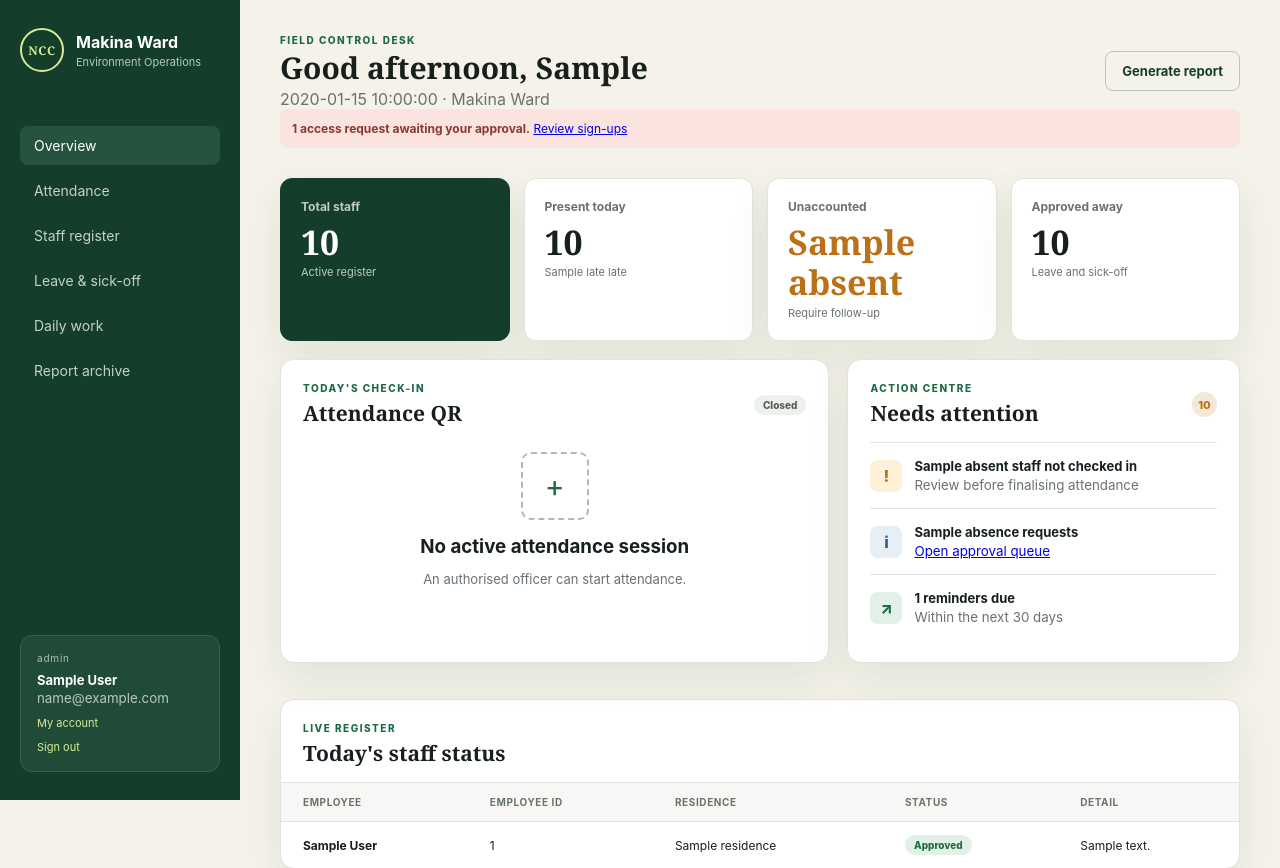
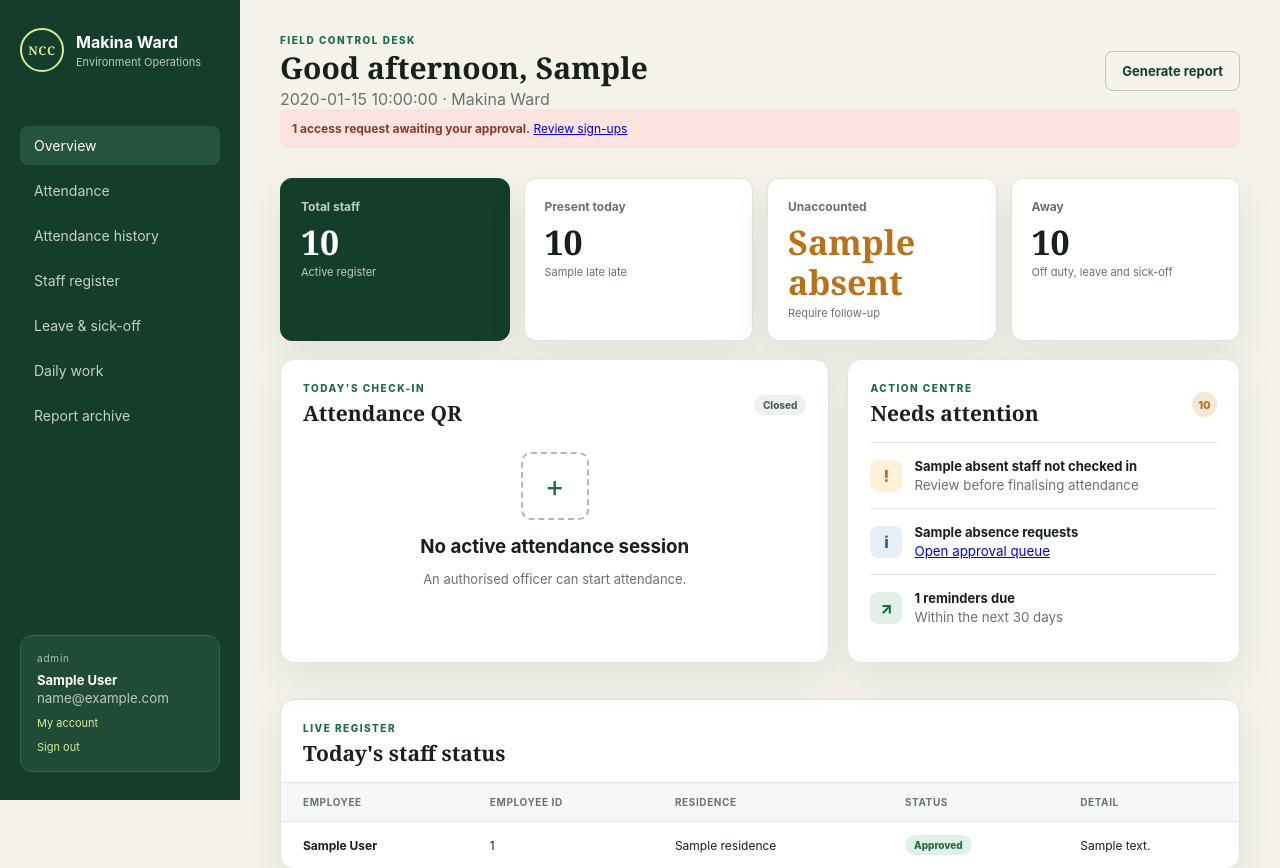
Before and after one commit to comwanga/makina-ward-ops, a FastAPI app: template templates/dashboard.html in a window 1280 px wide. Shown: the top 868 px of the page. Run offline with FastAPI, Linux system fonts and the light colour scheme; the template is opened without the code that fills it: most values are stand-ins (such as "Sample title", 1, 10 or a date in 2020); some libraries are stand-ins or nearby versions.

Commit message:
Add attendance exceptions and history

```diff
--- a/app/main.py
+++ b/app/main.py
@@ -27,7 +27,7 @@ from .importing import normalize_roster_status, parse_roster
 from .models import AccessRequest, AbsenceRequest, Attendance, AttendanceSession, AuditEvent, Document, DocumentClassification, Employee, EmployeeProfile, ReminderDelivery, ReportRecord, User, UserSession, WorkLog, WorkLogDetail, WorkPhoto
 from .notifications import process_leave_reminders
 from .reporting import ai_narrative, build_snapshot, deterministic_narrative, deterministic_recommendations
-from .services import dashboard_data, now, today
+from .services import daily_roster, dashboard_data, now, today
 
 
 ROOT = Path(__file__).resolve().parent.parent
@@ -224,10 +224,11 @@ def dashboard(request: Request, auth: AuthContext | None = Depends(optional_user
     work_logs = db.scalars(select(WorkLog).order_by(WorkLog.work_date.desc(), WorkLog.id.desc()).limit(5)).all()
     deliveries = db.scalars(select(ReminderDelivery).order_by(ReminderDelivery.created_at.desc()).limit(5)).all()
     pending_access = db.scalars(select(AccessRequest).where(AccessRequest.status == "pending").order_by(AccessRequest.created_at)).all() if auth.user.role == "system_admin" else []
+    manual_candidates = [row["employee"] for row in data["roster"] if row["status"] == "absent"]
     return templates.TemplateResponse(
         request=request,
         name="dashboard.html",
-        context={**data, "session": session, "employees": employees, "now": now(), "auth": auth, "csrf": auth.session.csrf_token, "requests": requests, "work_logs": work_logs, "deliveries": deliveries, "pending_access": pending_access},
+        context={**data, "session": session, "employees": employees, "manual_candidates": manual_candidates, "now": now(), "auth": auth, "csrf": auth.session.csrf_token, "requests": requests, "work_logs": work_logs, "deliveries": deliveries, "pending_access": pending_access},
     )
 
 
@@ -328,25 +329,48 @@ def normalized_phone(value: str) -> str:
 
 @app.post("/attendance/supervised")
 def supervised_attendance(
-    request: Request, employee_id: int = Form(...), reason: str = Form(...), csrf_token: str = Form(...),
+    request: Request, employee_id: int = Form(...), attendance_status: str = Form("present"), reason: str = Form(...), csrf_token: str = Form(...),
     auth: AuthContext = Depends(require_roles("ward_officer", "system_admin")), db: Session = Depends(get_db),
 ):
     verify_csrf(auth, csrf_token)
-    if len(reason.strip()) < 5:
+    if len(reason.strip()) < 5 or attendance_status not in {"present", "absent", "off_duty"}:
         raise HTTPException(400, "A reason is required for supervised attendance")
     employee = db.get(Employee, employee_id)
     session = db.scalar(select(AttendanceSession).where(AttendanceSession.work_date == today()).order_by(AttendanceSession.created_at.desc()))
     if not employee or not employee.active or not session:
         raise HTTPException(404, "Employee or today's attendance session was not found")
-    db.add(Attendance(employee_id=employee.id, session_id=session.id, work_date=today(), checked_at=now(), status="late" if now() > session.opens_at + timedelta(minutes=30) else "present"))
+    existing = db.scalar(select(Attendance).where(Attendance.employee_id == employee.id, Attendance.work_date == today()))
+    roster_row = next((row for row in daily_roster(db, today()) if row["employee"].id == employee.id), None)
+    if existing or not roster_row or roster_row["status"] != "absent":
+        raise HTTPException(409, "Manual status is only allowed for staff who did not check in and remain absent")
+    db.add(Attendance(employee_id=employee.id, session_id=session.id, work_date=today(), checked_at=now(), status=attendance_status))
     try:
         db.flush()
-        record_audit(db, request, "attendance_supervised", "employee", employee.id, auth.user.id, reason.strip())
+        record_audit(db, request, "attendance_manual_exception", "employee", employee.id, auth.user.id, f"{attendance_status}: {reason.strip()}")
         db.commit()
     except IntegrityError:
         db.rollback()
         raise HTTPException(409, "Attendance already exists for this employee today")
     return RedirectResponse("/#staff", status_code=303)
+
+
+@app.get("/attendance/history", response_class=HTMLResponse)
+def attendance_history(request: Request, report_date: date | None = None, auth: AuthContext | None = Depends(optional_user), db: Session = Depends(get_db)):
+    if not auth:
+        return redirect_login()
+    selected = report_date or today()
+    data = dashboard_data(db, selected)
+    roster_ids = {row["employee"].id for row in data["roster"]}
+    historical_records = db.scalars(select(Attendance).where(Attendance.work_date == selected)).all()
+    for record in historical_records:
+        if record.employee_id not in roster_ids:
+            data["roster"].append({"employee": record.employee, "status": record.status, "detail": record.checked_at.strftime("%H:%M")})
+            data["counts"][record.status] = data["counts"].get(record.status, 0) + 1
+            data["total"] += 1
+    data["roster"].sort(key=lambda row: row["employee"].full_name)
+    session = db.scalar(select(AttendanceSession).where(AttendanceSession.work_date == selected).order_by(AttendanceSession.created_at.desc()))
+    archived_reports = db.scalars(select(ReportRecord).where(ReportRecord.kind == "daily", ReportRecord.start_date == selected, ReportRecord.end_date == selected).order_by(ReportRecord.created_at.desc())).all()
+    return templates.TemplateResponse(request=request, name="attendance_history.html", context={**data, "selected": selected, "session": session, "archived_reports": archived_reports, "auth": auth, "csrf": auth.session.csrf_token})
 
 
 @app.post("/employees")
--- a/app/reporting.py
+++ b/app/reporting.py
@@ -10,7 +10,7 @@ from .models import AttendanceSession, WorkLog
 from .services import daily_roster
 
 
-STATUSES = ("present", "late", "absent", "leave", "sick_off", "official_duty")
+STATUSES = ("present", "late", "absent", "off_duty", "leave", "sick_off", "official_duty")
 
 
 def date_range(start: date, end: date):
--- a/app/services.py
+++ b/app/services.py
@@ -47,7 +47,7 @@ def daily_roster(db: Session, work_date: date) -> list[dict]:
         absence = absence_by_employee.get(employee.id)
         if record:
             status = record.status
-            detail = record.checked_at.strftime("%H:%M")
+            detail = f"Manual status at {record.checked_at:%H:%M}" if record.status in {"absent", "off_duty"} else record.checked_at.strftime("%H:%M")
         elif absence:
             status = "sick_off" if absence.kind == "sick_off" else ("official_duty" if absence.kind == "official_duty" else "leave")
             detail = f"Returns {absence.return_date.strftime('%d %b')}"
@@ -63,7 +63,7 @@ def daily_roster(db: Session, work_date: date) -> list[dict]:
 
 def dashboard_data(db: Session, work_date: date) -> dict:
     roster = daily_roster(db, work_date)
-    counts = {status: 0 for status in ("present", "late", "absent", "sick_off", "leave")}
+    counts = {status: 0 for status in ("present", "late", "absent", "off_duty", "sick_off", "leave")}
     for row in roster:
         counts[row["status"]] = counts.get(row["status"], 0) + 1
 
--- a/templates/dashboard.html
+++ b/templates/dashboard.html
@@ -3,7 +3,7 @@
 <div class="app-shell">
   <aside class="sidebar">
     <div class="brand"><div class="county-mark">NCC</div><div><strong>Makina Ward</strong><span>Environment Operations</span></div></div>
-    <nav><a class="active" href="/">Overview</a><a href="#attendance">Attendance</a><a href="/employees">Staff register</a><a href="/absences">Leave & sick-off</a><a href="/work-logs">Daily work</a><a href="/reports">Report archive</a>{% if auth.user.role in ['system_admin','subcounty_reviewer'] %}<a href="/audit">Audit history</a>{% endif %}{% if auth.user.role == 'system_admin' %}<a href="/admin/users">User access{% if pending_access %} ({{ pending_access|length }}){% endif %}</a>{% endif %}</nav>
+    <nav><a class="active" href="/">Overview</a><a href="#attendance">Attendance</a><a href="/attendance/history">Attendance history</a><a href="/employees">Staff register</a><a href="/absences">Leave & sick-off</a><a href="/work-logs">Daily work</a><a href="/reports">Report archive</a>{% if auth.user.role in ['system_admin','subcounty_reviewer'] %}<a href="/audit">Audit history</a>{% endif %}{% if auth.user.role == 'system_admin' %}<a href="/admin/users">User access{% if pending_access %} ({{ pending_access|length }}){% endif %}</a>{% endif %}</nav>
     <div class="officer-card"><span>{{ auth.user.role.replace('_',' ') }}</span><strong>{{ auth.user.display_name }}</strong><small>{{ auth.user.email }}</small><a class="text-button account-link" href="/account">My account</a><form method="post" action="/logout"><input type="hidden" name="csrf_token" value="{{ csrf }}"><button class="text-button">Sign out</button></form></div>
   </aside>
   <main>
@@ -11,17 +11,17 @@
     {% if auth.user.must_change_password %}<div class="notice"><strong>Password change required.</strong><form class="inline-form" method="post" action="/account/password"><input type="hidden" name="csrf_token" value="{{ csrf }}"><input type="password" name="current_password" placeholder="Current password" required><input type="password" name="new_password" minlength="12" placeholder="New password (12+ characters)" required><button class="button small">Change password</button></form></div>{% endif %}
     {% if auth.user.role == 'read_only' %}<div class="notice success"><strong>Read-only benchmark access.</strong> You can review the system but cannot create, change, approve or export operational records.</div>{% endif %}
     {% if pending_access %}<div class="notice"><strong>{{ pending_access|length }} access request{% if pending_access|length != 1 %}s{% endif %} awaiting your approval.</strong> <a href="/admin/users">Review sign-ups</a></div>{% endif %}
-    <section id="overview" class="metrics"><article class="metric primary"><span>Total staff</span><strong>{{ total }}</strong><small>Active register</small></article><article class="metric"><span>Present today</span><strong>{{ counts.present + counts.late }}</strong><small>{{ counts.late }} late</small></article><article class="metric warning"><span>Unaccounted</span><strong>{{ counts.absent }}</strong><small>Require follow-up</small></article><article class="metric"><span>Approved away</span><strong>{{ counts.leave + counts.sick_off }}</strong><small>Leave and sick-off</small></article></section>
+    <section id="overview" class="metrics"><article class="metric primary"><span>Total staff</span><strong>{{ total }}</strong><small>Active register</small></article><article class="metric"><span>Present today</span><strong>{{ counts.present + counts.late }}</strong><small>{{ counts.late }} late</small></article><article class="metric warning"><span>Unaccounted</span><strong>{{ counts.absent }}</strong><small>Require follow-up</small></article><article class="metric"><span>Away</span><strong>{{ counts.off_duty + counts.leave + counts.sick_off }}</strong><small>Off duty, leave and sick-off</small></article></section>
     <section id="attendance" class="grid-main">
       <article class="panel qr-panel"><div class="panel-heading"><div><p class="eyebrow">TODAY'S CHECK-IN</p><h2>Attendance QR</h2></div>{% if session and session.closes_at > now %}<span class="status live">Live</span>{% else %}<span class="status">Closed</span>{% endif %}</div>{% if session and session.closes_at > now %}<div class="qr-layout"><img class="qr" src="/sessions/{{ session.token }}/qr.png" alt="QR code for today's attendance"><div><h3>{{ session.activity }}</h3><p>{{ session.location }}</p><dl><div><dt>Opened</dt><dd>{{ session.opens_at.strftime('%H:%M') }}</dd></div><div><dt>Closes</dt><dd>{{ session.closes_at.strftime('%H:%M') }}</dd></div></dl>{% if auth.user.role != 'read_only' %}<a href="/check-in/{{ session.token }}" target="_blank">Open staff form ↗</a>{% endif %}</div></div>{% else %}<div class="empty-state"><div class="qr-placeholder">+</div><h3>No active attendance session</h3>{% if auth.user.role in ['ward_officer','system_admin'] %}<p>Create a time-limited code for staff at the work site.</p><button class="button" data-open="session-modal">Generate QR code</button>{% else %}<p>An authorised officer can start attendance.</p>{% endif %}</div>{% endif %}</article>
       <article class="panel action-panel"><div class="panel-heading"><div><p class="eyebrow">ACTION CENTRE</p><h2>Needs attention</h2></div><span class="count-badge">{{ counts.absent + pending_absences }}</span></div><div class="action-list"><div><span class="action-icon amber">!</span><p><strong>{{ counts.absent }} staff not checked in</strong><small>Review before finalising attendance</small></p></div><div><span class="action-icon blue">i</span><p><strong>{{ pending_absences }} absence requests</strong><small><a href="/absences">Open approval queue</a></small></p></div><div><span class="action-icon green">↗</span><p><strong>{{ upcoming_leave|length }} reminders due</strong><small>Within the next 30 days</small></p></div></div></article>
     </section>
-    <section class="panel" id="staff"><div class="panel-heading"><div><p class="eyebrow">LIVE REGISTER</p><h2>Today's staff status</h2></div>{% if auth.user.role in ['ward_officer','system_admin'] %}<div class="button-row">{% if session %}<button class="button secondary small" data-open="supervised-modal">Supervised check-in</button>{% endif %}<button class="button secondary small" data-open="employee-modal">Add employee</button>{% if auth.user.role == 'system_admin' %}<button class="button small" data-open="import-modal">Upload Excel</button>{% endif %}<a class="button secondary small" href="/employees">Manage staff</a></div>{% endif %}</div><div class="table-wrap"><table><thead><tr><th>Employee</th><th>Employee ID</th><th>Residence</th><th>Status</th><th>Detail</th></tr></thead><tbody>{% for row in roster %}<tr><td><strong>{{ row.employee.full_name }}</strong></td><td>{{ row.employee.employee_number }}</td><td>{{ row.employee.profile.residence if auth.user.role != 'read_only' and row.employee.profile and row.employee.profile.residence else 'Restricted' if auth.user.role == 'read_only' else '—' }}</td><td><span class="status {{ row.status }}">{{ row.status.replace('_',' ') }}</span></td><td>{{ row.detail }}</td></tr>{% endfor %}</tbody></table></div></section>
+    <section class="panel" id="staff"><div class="panel-heading"><div><p class="eyebrow">LIVE REGISTER</p><h2>Today's staff status</h2></div>{% if auth.user.role in ['ward_officer','system_admin'] %}<div class="button-row">{% if session and manual_candidates %}<button class="button secondary small" data-open="supervised-modal">Update absent exception</button>{% endif %}<a class="button secondary small" href="/attendance/history">History & daily report</a><button class="button secondary small" data-open="employee-modal">Add employee</button>{% if auth.user.role == 'system_admin' %}<button class="button small" data-open="import-modal">Upload Excel</button>{% endif %}<a class="button secondary small" href="/employees">Manage staff</a></div>{% endif %}</div><div class="table-wrap"><table><thead><tr><th>Employee</th><th>Employee ID</th><th>Residence</th><th>Status</th><th>Detail</th></tr></thead><tbody>{% for row in roster %}<tr><td><strong>{{ row.employee.full_name }}</strong></td><td>{{ row.employee.employee_number }}</td><td>{{ row.employee.profile.residence if auth.user.role != 'read_only' and row.employee.profile and row.employee.profile.residence else 'Restricted' if auth.user.role == 'read_only' else '—' }}</td><td><span class="status {{ row.status }}">{{ row.status.replace('_',' ') }}</span></td><td>{{ row.detail }}</td></tr>{% endfor %}</tbody></table></div></section>
     <section class="grid-main"><article class="panel"><div class="panel-heading"><div><p class="eyebrow">RECENT REQUESTS</p><h2>Leave and sick-off</h2></div><a href="/absences">View all</a></div><div class="compact-list">{% for item in requests %}<div><p><strong>{{ item.employee.full_name }}</strong><small>{{ item.kind.replace('_',' ') }} · {{ item.start_date.strftime('%d %b') }}</small></p><span class="status {{ item.status }}">{{ item.status }}</span></div>{% else %}<p class="muted">No requests yet.</p>{% endfor %}</div></article><article class="panel"><div class="panel-heading"><div><p class="eyebrow">FIELD OUTPUT</p><h2>Recent daily work</h2></div><a href="/work-logs">View all</a></div><div class="compact-list">{% for item in work_logs %}<div><p><strong>{{ item.activity }}</strong><small>{{ item.work_date.strftime('%d %b') }} · {{ item.location }}</small></p><span class="status {{ item.status }}">{{ item.status }}</span></div>{% else %}<p class="muted">No work logs yet.</p>{% endfor %}</div></article></section>
   </main>
 </div>
 <dialog id="session-modal"><form method="post" action="/sessions"><input type="hidden" name="csrf_token" value="{{ csrf }}"><div class="modal-head"><h2>Generate attendance QR</h2><button type="button" data-close aria-label="Close">×</button></div><label>Today's activity<input name="activity" required></label><label>Work location<input name="location" required value="Makina Ward"></label><label>Check-in window<select name="duration"><option value="30">30 minutes</option><option value="60">1 hour</option><option value="120" selected>2 hours</option><option value="240">4 hours</option><option value="480">Full day</option></select></label><button class="button full">Generate secure code</button></form></dialog>
 <dialog id="employee-modal"><form method="post" action="/employees"><input type="hidden" name="csrf_token" value="{{ csrf }}"><div class="modal-head"><h2>Add employee</h2><button type="button" data-close aria-label="Close">×</button></div><label>Full name<input name="full_name" required minlength="3"></label><div class="form-grid"><label>Payroll / Employee ID<input name="employee_number" required></label><label>Phone<input name="phone" required></label></div><label>Residence<input name="residence"></label><label>Status<select name="roster_status"><option value="on_duty">On duty</option><option value="annual_leave">Annual leave</option></select></label><label>Email<input type="email" name="email"></label><label>Role<input name="role" value="Green Army Staff"></label><button class="button full">Add to register</button></form></dialog>
-<dialog id="supervised-modal"><form method="post" action="/attendance/supervised"><input type="hidden" name="csrf_token" value="{{ csrf }}"><div class="modal-head"><h2>Supervised check-in</h2><button type="button" data-close aria-label="Close">×</button></div><label>Employee<select name="employee_id">{% for employee in employees %}<option value="{{ employee.id }}">{{ employee.full_name }} · {{ employee.employee_number }}</option>{% endfor %}</select></label><label>Reason<textarea name="reason" minlength="5" required placeholder="Employee has no smartphone"></textarea></label><button class="button full">Record supervised attendance</button></form></dialog>
+<dialog id="supervised-modal"><form method="post" action="/attendance/supervised"><input type="hidden" name="csrf_token" value="{{ csrf }}"><div class="modal-head"><h2>Update absent exception</h2><button type="button" data-close aria-label="Close">×</button></div><p class="muted">Only staff with no QR check-in are listed. This creates an audited manual exception.</p><label>Employee<select name="employee_id">{% for employee in manual_candidates %}<option value="{{ employee.id }}">{{ employee.full_name }} · {{ employee.employee_number }}</option>{% endfor %}</select></label><label>Status<select name="attendance_status"><option value="present">Present - no smartphone</option><option value="absent">Absent - confirmed</option><option value="off_duty">Off duty</option></select></label><label>Reason<textarea name="reason" minlength="5" required placeholder="Explain the no-smartphone or off-duty exception"></textarea></label><button class="button full">Save attendance exception</button></form></dialog>
 {% if auth.user.role == 'system_admin' %}<dialog id="import-modal"><form method="post" action="/employees/import" enctype="multipart/form-data"><input type="hidden" name="csrf_token" value="{{ csrf }}"><div class="modal-head"><h2>Upload Excel roster</h2><button type="button" data-close aria-label="Close">×</button></div><p class="muted">Required: name, phone, payroll/employee ID, status and residence.</p><label>Excel or CSV file<input type="file" name="roster_file" accept=".xlsx,.csv" required></label><button class="button full">Upload and update</button></form></dialog>{% endif %}
 {% endblock %}
```
Also changed, not shown: docs/OPERATIONS.md (+3 -1 lines), templates/attendance_history.html (added, +5 -0 lines), tests/test_app.py (+27 -0 lines), README.md.
